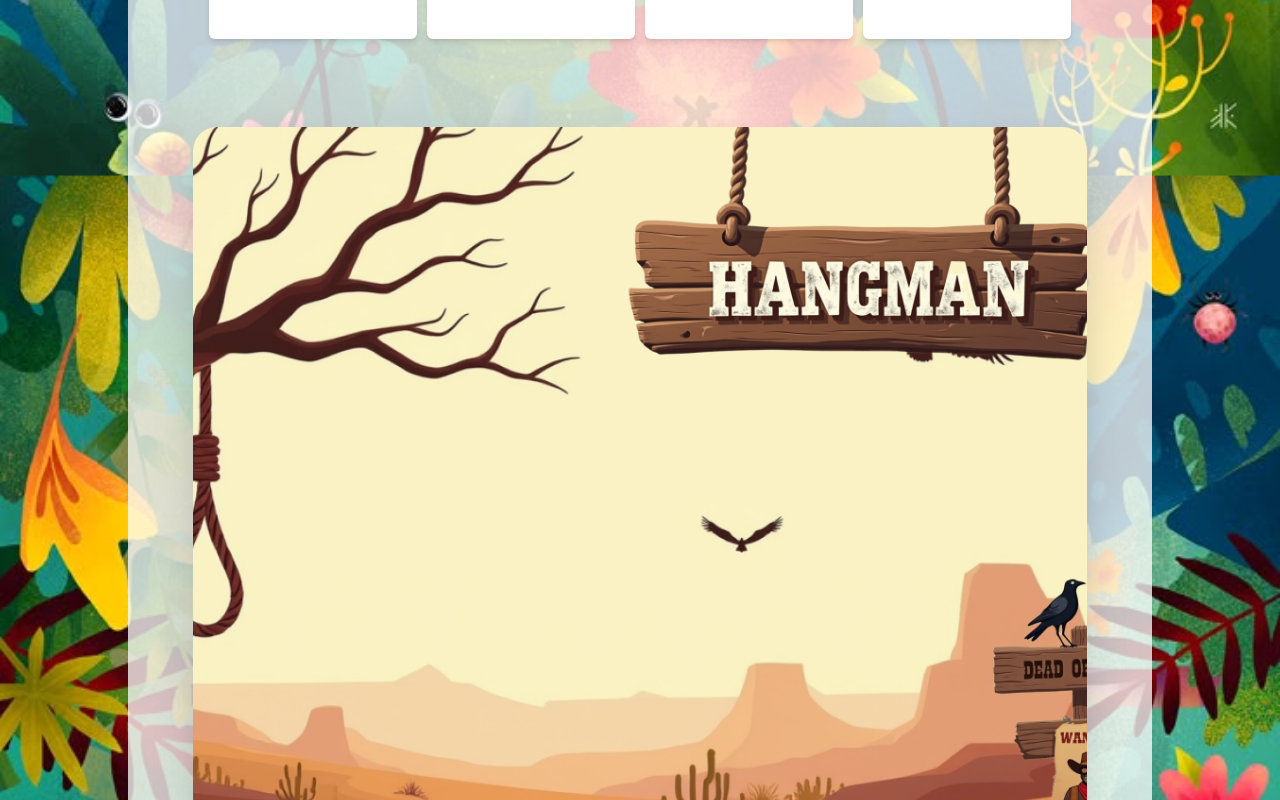
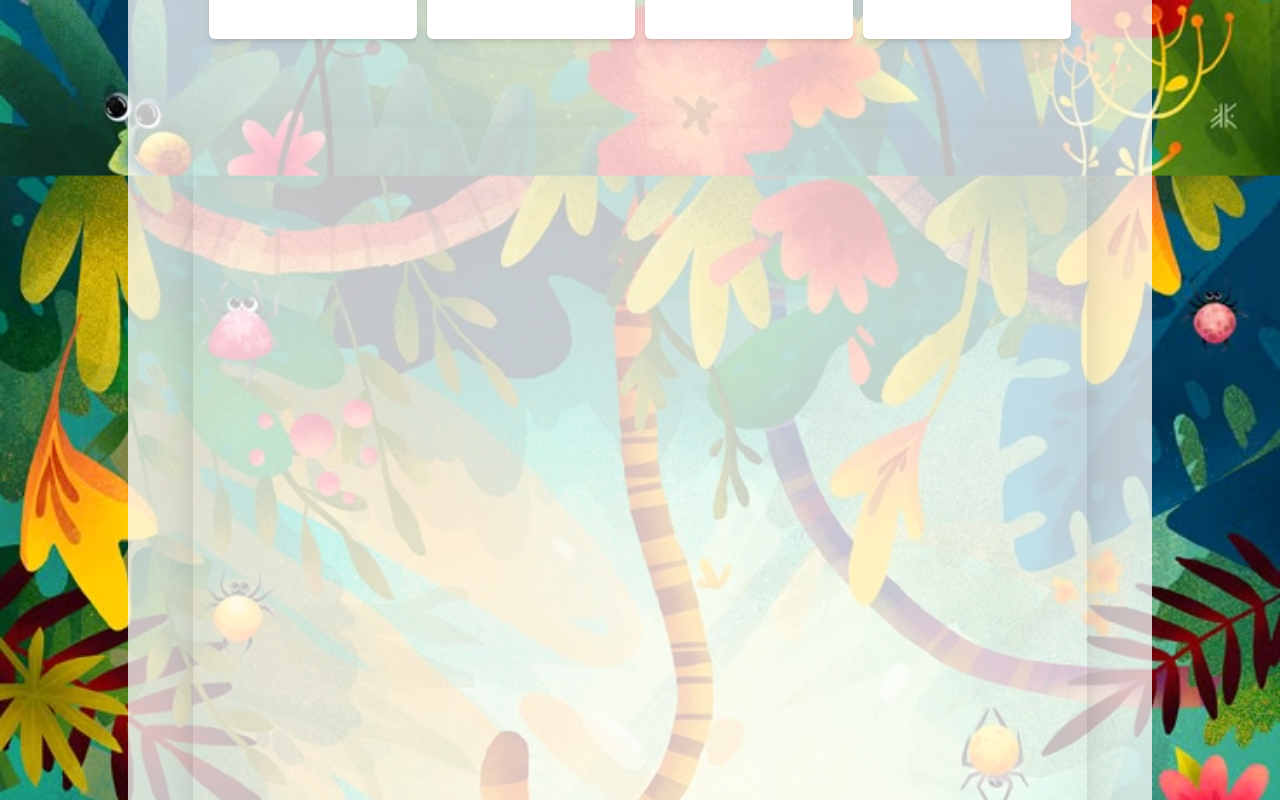
Before and after one commit to chingu-voyages/V54-tier3-team-36, a React (Vite) app in the folder client/: page /games in a window 1280 px wide. Shown: the part 3240-4040 px from the top of the page. Built offline with nearby package versions, Linux system fonts and the light colour scheme; grey boxes are pictures that could not be loaded.

Commit message:
feat(game): update game container, remove unnecessary bg image

```diff
--- a/client/src/components/games/feed-animal/GameContainer.jsx
+++ b/client/src/components/games/feed-animal/GameContainer.jsx
@@ -1,5 +1,5 @@
 import React from 'react';
-import hangmanBg from '../../../assets/guessGame/bg.png';
+
 
 const GameContainer = ({ children }) => {
     return (
@@ -20,9 +20,6 @@ const GameContainer = ({ children }) => {
                 bg-cover
                 bg-center
             "
-            style={{
-                backgroundImage: `url(${hangmanBg})`,
-            }}
         >
             <div className="w-full h-full flex flex-col items-center justify-center rounded-3xl p-8">
                 {children}
```
Also changed, not shown: client/src/assets/guessGame/bg.png (deleted).
